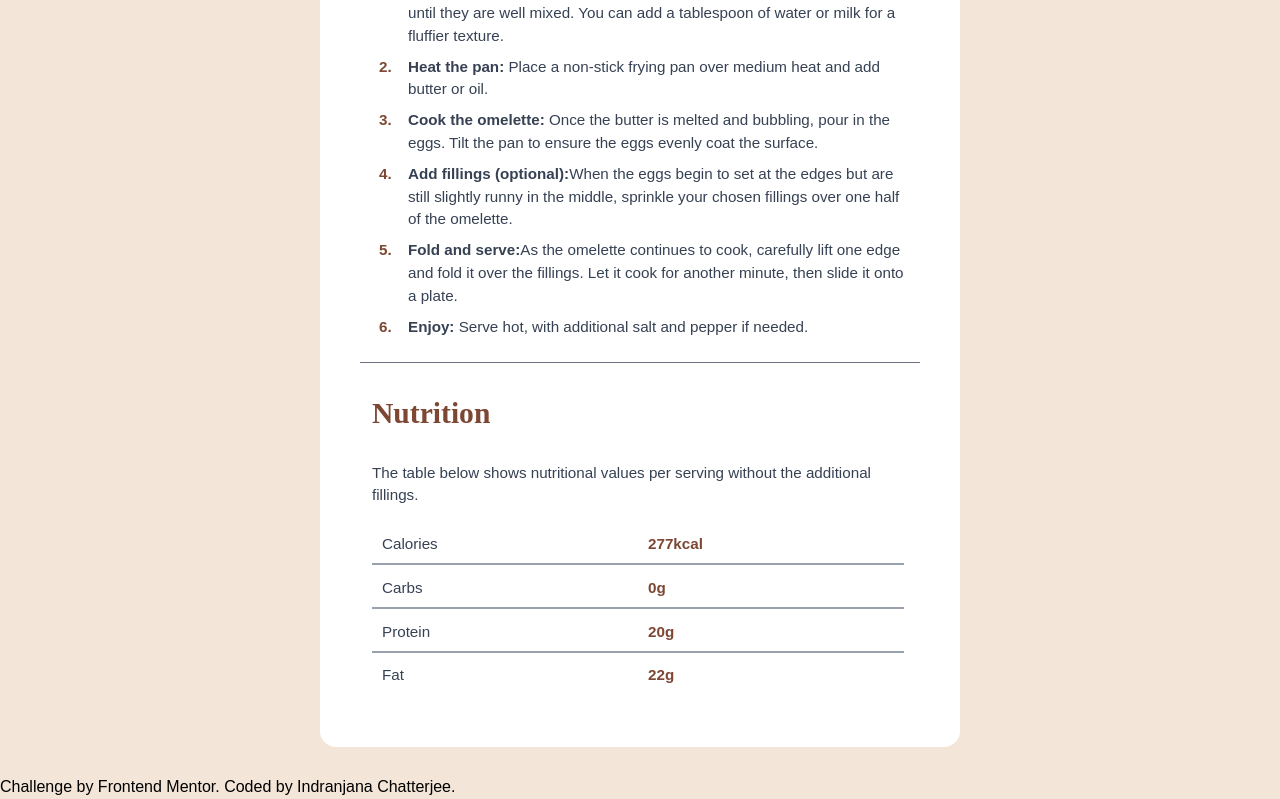
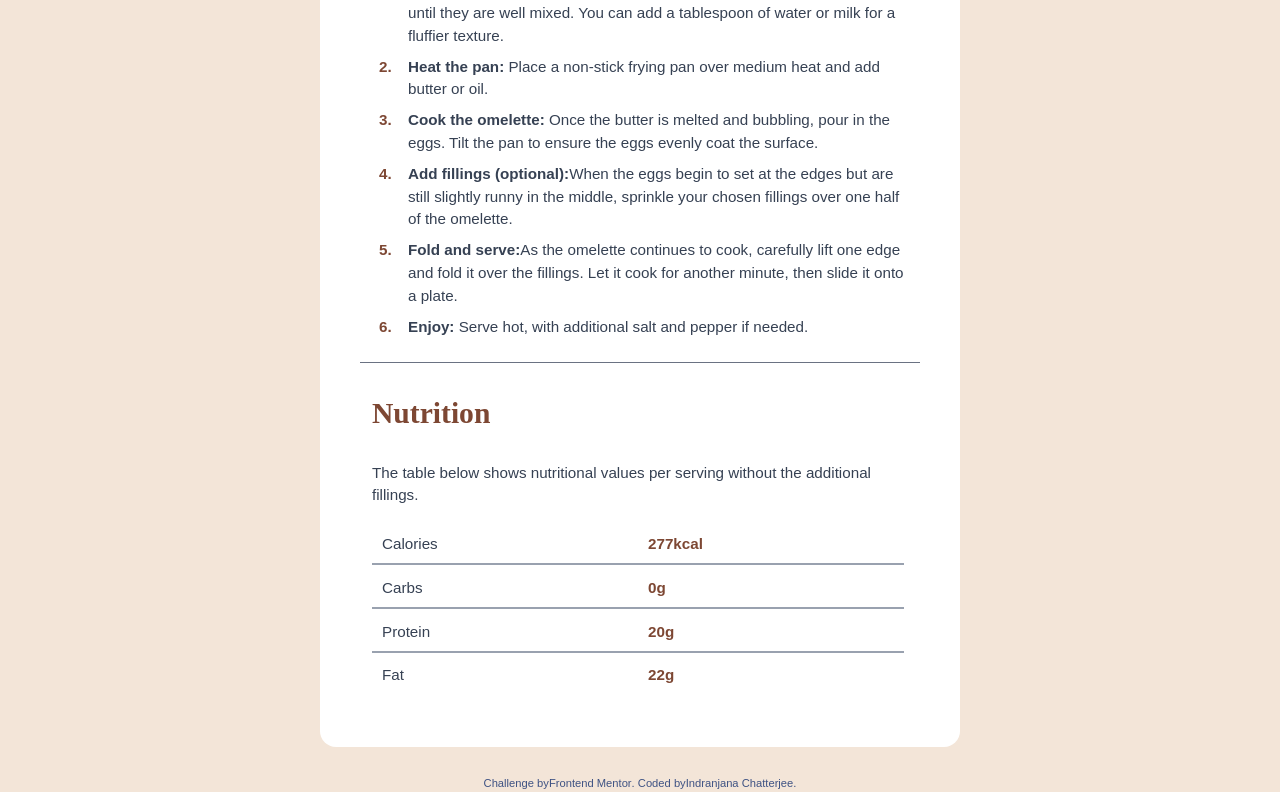
Before and after one commit to IndranjanaChatterjee/Recipe-page, a React (Vite) app in the folder recipe-page/: page / in a window 1280 px wide. Shown: the part 1011-1810 px from the top of the page. Built offline with nearby package versions, Linux system fonts and the light colour scheme.

Commit message:
feat:Minor changes

```diff
--- a/recipe-page/src/App.jsx
+++ b/recipe-page/src/App.jsx
@@ -169,7 +169,7 @@ function App() {
         </div>
 
       </div>
-      <div class="attribution" className="bg-white md:bg-[#f3e5d8]">
+      <div class="attribution" className="bg-white md:bg-[#f3e5d8] text-[0.7rem] flex flex-row justify-center items-center text-center text-[#3e5283]">
           Challenge by{" "}
           <a href="https://www.frontendmentor.io?ref=challenge" target="_blank">
             Frontend Mentor
```
